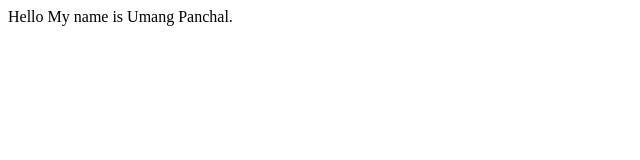
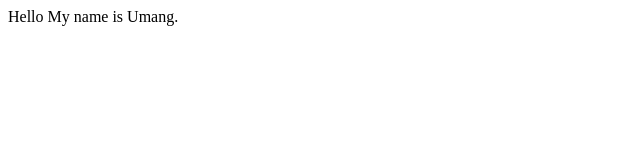
Before and after one commit to UmangIEEE2604/Radixweb_test, a plain HTML site: page index.html in a window 1280 px wide. Shown: the full height of the page, 0-640 px from the left. Drawn offline with Linux system fonts and the light colour scheme.

Commit message:
CLI Test

```diff
--- a/index.html
+++ b/index.html
@@ -7,6 +7,6 @@
     <title>Umang Panchal</title>
 </head>
 <body>
-    Hello My name is Umang Panchal.
+    Hello My name is Umang.
 </body>
 </html>
```
